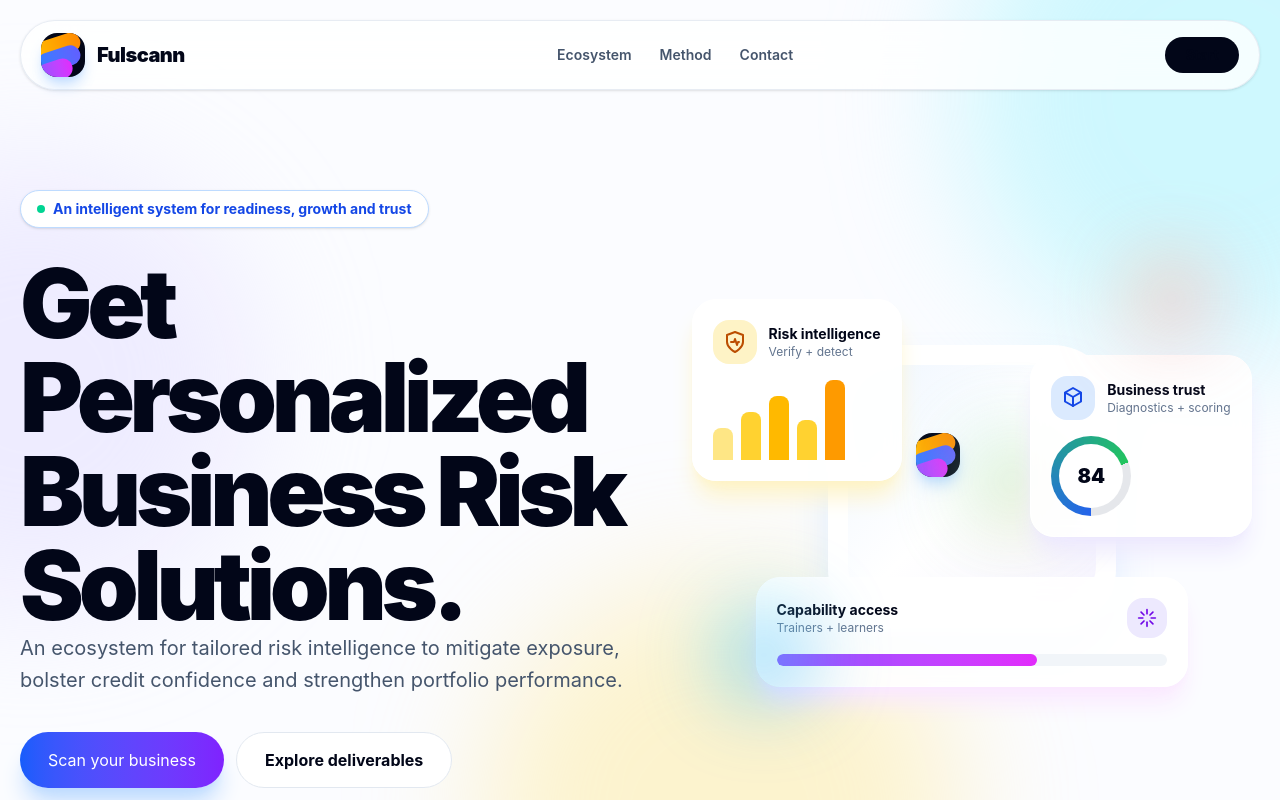
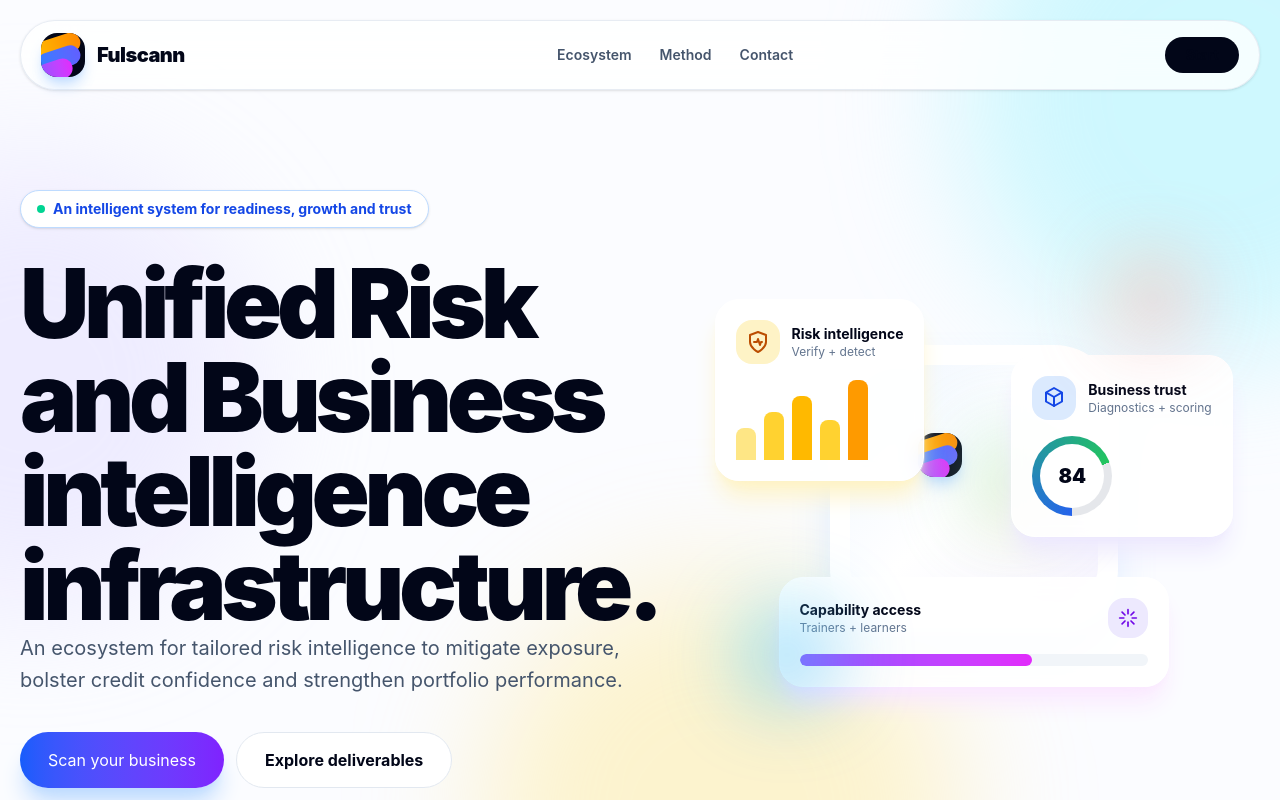
Before and after one commit to nexxintel-tech/fulscann-site, a React (Vite) app: page / in a window 1280 px wide. Shown: the top 800 px of the page. Built offline with nearby package versions, Linux system fonts and the light colour scheme.

Commit message:
Hero text update

```diff
--- a/src/FulscannInterface.jsx
+++ b/src/FulscannInterface.jsx
@@ -623,7 +623,7 @@ export default function FulscannInterface() {
               </div>
 
               <h1 className="max-w-4xl text-5xl font-black leading-[0.98] tracking-[-0.055em] text-slate-950 md:text-7xl lg:text-8xl">
-                Get Personalized Business Risk Solutions.
+                Unified Risk and Business intelligence infrastructure.
               </h1>
 
               <p className="mt-7 max-w-2xl text-lg leading-8 text-slate-600 md:text-xl">
```
